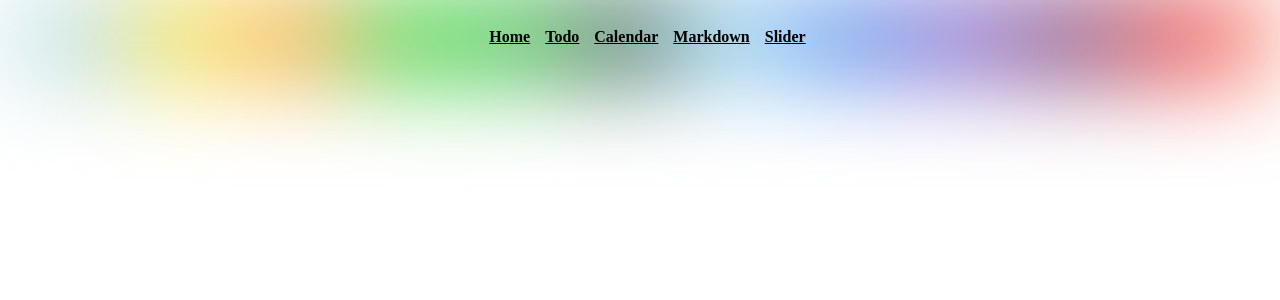
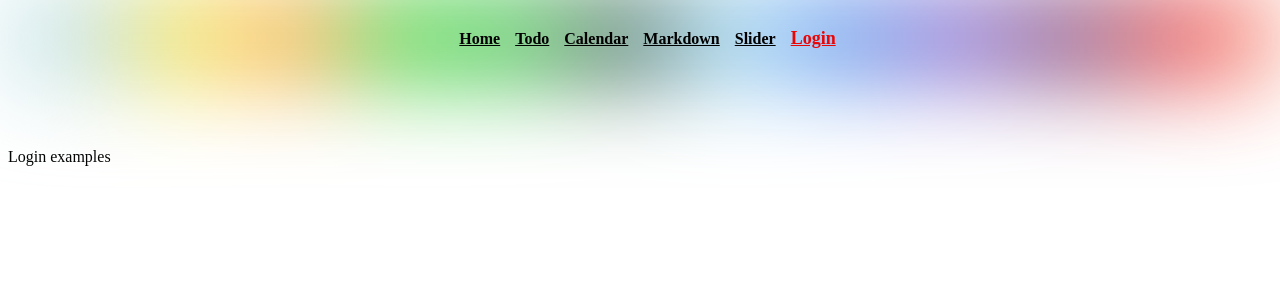
Before and after one commit to UyCode/vue3, a Vue app: page /login in a window 1280 px wide. Shown: the top 300 px of the page. Built offline with nearby package versions, Linux system fonts and the light colour scheme.

Commit message:
feat(✨ add login example): start on new feat

```diff
--- a/src/App.vue
+++ b/src/App.vue
@@ -23,6 +23,7 @@
 					{name: 'Calendar', to: '/calendar'},
 					{name: 'Markdown', to: '/markdown'},
 					{name: 'Slider', to: '/slider'},
+					{name: 'Login', to: '/login'},
 				]
 			}
 		}
--- a/src/router/index.js
+++ b/src/router/index.js
@@ -10,18 +10,12 @@ const routes = [
 	{
 		path: '/todo',
 		name: 'todo',
-		// route level code-splitting
-		// this generates a separate chunk (about.[hash].js) for this route
-		// which is lazy-loaded when the route is visited.
-		component: () => import(/* webpackChunkName: "about" */ '../views/Todo.vue')
+		component: () => import('../views/Todo.vue')
 	},
 	{
 		path: '/calendar',
 		name: 'Calendar',
-		// route level code-splitting
-		// this generates a separate chunk (about.[hash].js) for this route
-		// which is lazy-loaded when the route is visited.
-		component: () => import(/* webpackChunkName: "about" */ '../components/Calendar.vue')
+		component: () => import('../components/Calendar.vue')
 	},
 	{
 		path: '/markdown',
@@ -32,6 +26,11 @@ const routes = [
 		path: '/slider',
 		name: 'Slider',
 		component: () => import('../views/Slider.vue')
+	},
+	{
+		path: '/login',
+		name: 'Login',
+		component: () => import('../views/Login.vue')
 	}
 ]
 
--- a/src/views/Home.vue
+++ b/src/views/Home.vue
@@ -1,18 +1,18 @@
 <template>
   <div class="app">
-    <!--<img alt="Vue logo" src="../assets/logo.png">-->
-    <HelloWorld msg="Welcome to Your Vue.js App"/>
+    <img alt="Vue logo" src="../assets/logo.png">
+   <!-- <HelloWorld msg="Welcome to Your Vue.js App"/>-->
   </div>
 </template>
 
 <script>
 // @ is an alias to /src
-import HelloWorld from '@/components/HelloWorld.vue'
+// import HelloWorld from '@/components/HelloWorld.vue'
 
 export default {
   name: 'Home',
   components: {
-    HelloWorld
+    //HelloWorld
   }
 }
 </script>
--- /dev/null
+++ b/src/views/Login.vue
@@ -0,0 +1,13 @@
+<template>
+	Login examples
+</template>
+
+<script>
+	export default {
+		name: "Login"
+	}
+</script>
+
+<style scoped>
+
+</style>
```
